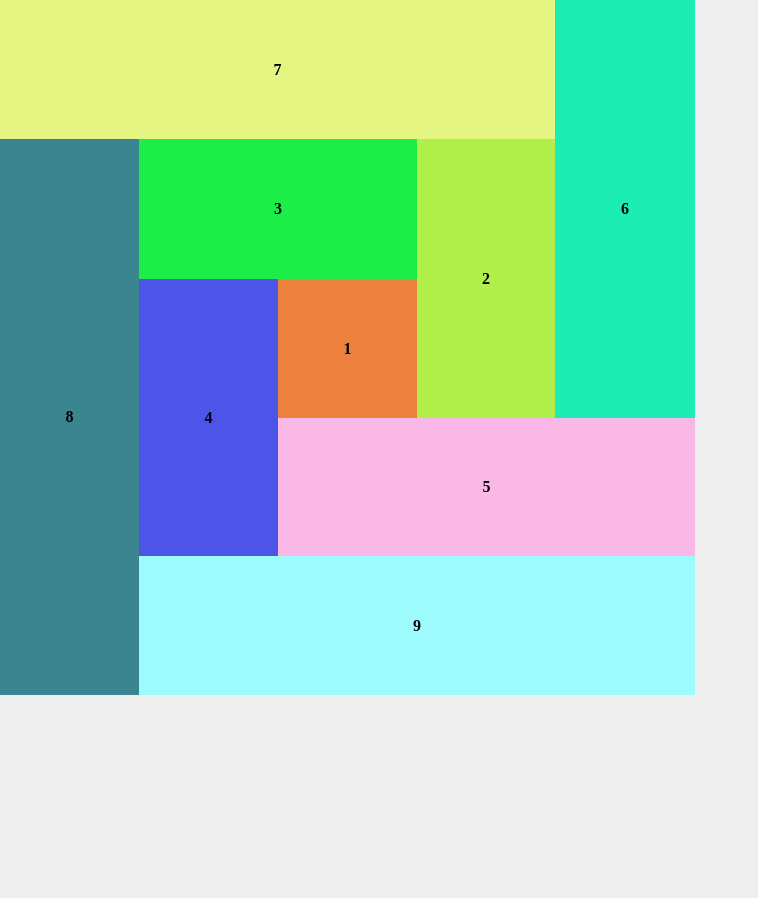
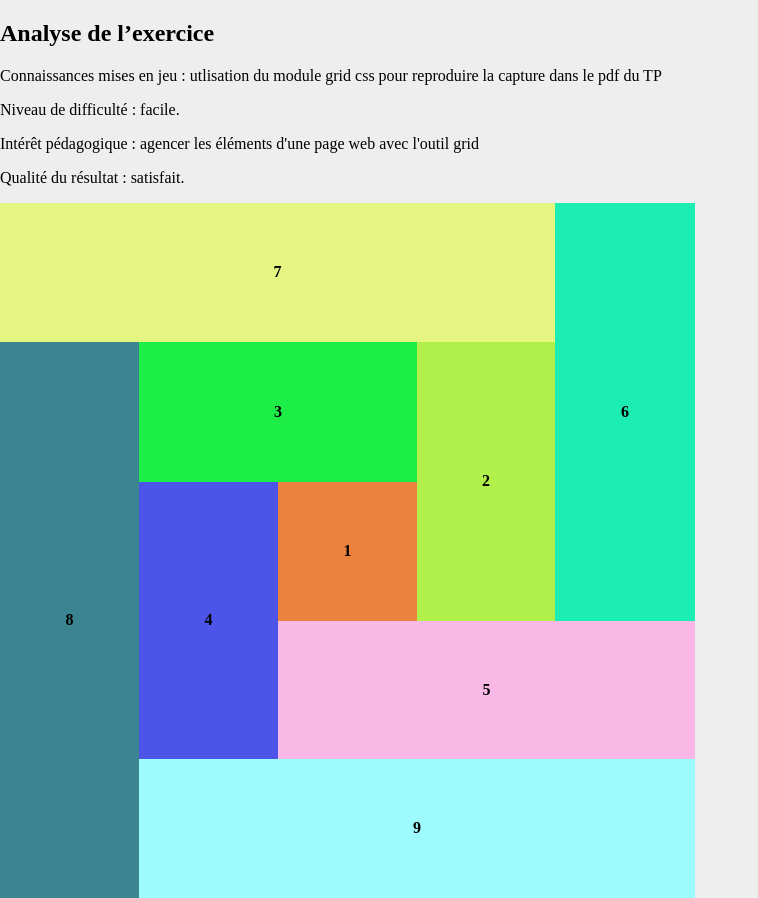
Before and after one commit to valentin-gouth/site_tp-front-valentin, a plain HTML site: page TP2/tp2ex3.html in a window 1280 px wide. Shown: the whole page, without its empty margins (0-758 px from the left). Before the commit the page ends 800 px from the top, so only its background shows below. Drawn offline with Linux system fonts and the light colour scheme.

Commit message:
Ajout description pour les exercices du TP2

```diff
--- a/TP2/tp2ex3.html
+++ b/TP2/tp2ex3.html
@@ -7,6 +7,18 @@
   <link rel="stylesheet" href="tp2ex3.css">
 </head>
 <body>
+<section class="description">
+  <h2>Analyse de l’exercice</h2>
+
+  <p>Connaissances mises en jeu : utlisation du module grid css pour reproduire la capture dans le pdf du TP</p>
+
+  <p>Niveau de difficulté : facile.</p>
+
+  <p>Intérêt pédagogique : agencer les éléments d'une page web avec l'outil grid</p>
+
+  <p>Qualité du résultat : satisfait.</p>
+</section>
+
   <div class="container">
     <div class="item item1">1</div>
     <div class="item item2">2</div>
```
Also changed, not shown: TP2/tp2ex2.html (+13 -0 lines).
